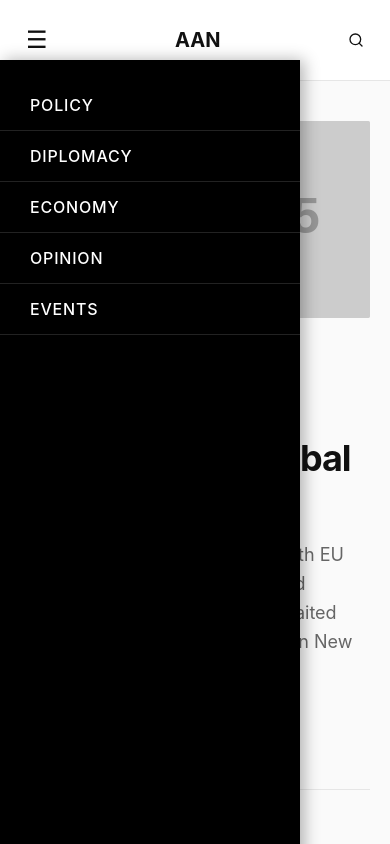
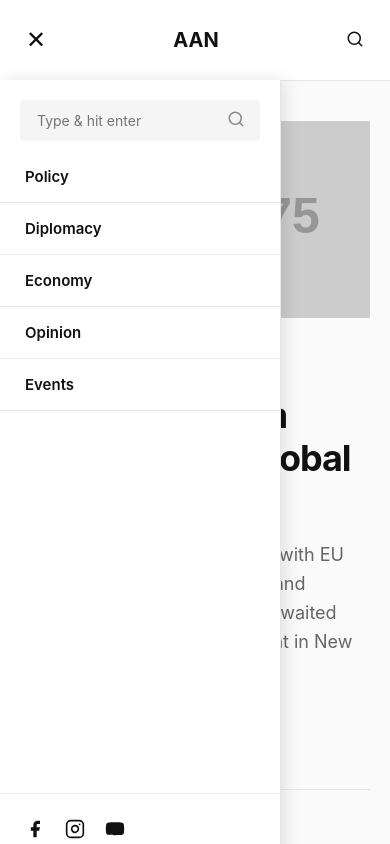
Before and after one commit to raheescwc2020/AfroAsian, a React (Vite) app: page / in a window 390 px wide. Both pictures are taken after a click on the button "Menu". Shown: the top 844 px of the page. Built offline with nearby package versions, Linux system fonts and the light colour scheme.

Commit message:
Re design the Dropdown in Mobile View

```diff
--- a/src/components/Header.jsx
+++ b/src/components/Header.jsx
@@ -1,52 +1,83 @@
 import React, { useState } from 'react';
 import { Link } from 'react-router-dom';
 
-// Simple Search Icon SVG
+// --- ICONS ---
 const SearchIcon = () => (
-  <svg width="16" height="16" viewBox="0 0 24 24" fill="none" stroke="currentColor" strokeWidth="2" strokeLinecap="round" strokeLinejoin="round"><circle cx="11" cy="11" r="8"></circle><line x1="21" y1="21" x2="16.65" y2="16.65"></line></svg>
+  <svg width="18" height="18" viewBox="0 0 24 24" fill="none" stroke="currentColor" strokeWidth="2" strokeLinecap="round" strokeLinejoin="round"><circle cx="11" cy="11" r="8"></circle><line x1="21" y1="21" x2="16.65" y2="16.65"></line></svg>
+);
+
+const FbIcon = () => (
+  <svg width="20" height="20" viewBox="0 0 24 24" fill="currentColor" stroke="none"><path d="M18 2h-3a5 5 0 0 0-5 5v3H7v4h3v8h4v-8h3l1-4h-4V7a1 1 0 0 1 1-1h3z"></path></svg>
+);
+
+const InstaIcon = () => (
+  <svg width="20" height="20" viewBox="0 0 24 24" fill="none" stroke="currentColor" strokeWidth="2" strokeLinecap="round" strokeLinejoin="round"><rect x="2" y="2" width="20" height="20" rx="5" ry="5"></rect><path d="M16 11.37A4 4 0 1 1 12.63 8 4 4 0 0 1 16 11.37z"></path><line x1="17.5" y1="6.5" x2="17.51" y2="6.5"></line></svg>
+);
+
+const YtIcon = () => (
+  <svg width="20" height="20" viewBox="0 0 24 24" fill="currentColor" stroke="none"><path d="M22.54 6.42a2.78 2.78 0 0 0-1.94-2C18.88 4 12 4 12 4s-6.88 0-8.6.46a2.78 2.78 0 0 0-1.94 2A29 29 0 0 0 1 11.75a29 29 0 0 0 .46 5.33A2.78 2.78 0 0 0 3.4 19c1.72.46 8.6.46 8.6.46s6.88 0 8.6-.46a2.78 2.78 0 0 0 1.94-2 29 29 0 0 0 .46-5.25 29 29 0 0 0-.46-5.33zM9.75 15.02l5.75-3.27-5.75-3.27v6.54z"></path></svg>
 );
 
 const Header = () => {
   const [isMobileMenuOpen, setIsMobileMenuOpen] = useState(false);
 
+  const closeMenu = () => {
+    setIsMobileMenuOpen(false);
+  };
+
   return (
     <header className="aan-masthead">
       <div className="aan-masthead-inner">
 
-        {/* 1. MOBILE MENU TOGGLE (Left on Mobile) */}
+        {/* 1. MOBILE MENU TOGGLE */}
         <button
           className="aan-menu-toggle"
           aria-label="Menu"
           onClick={() => setIsMobileMenuOpen(!isMobileMenuOpen)}
         >
-          ☰
+          {isMobileMenuOpen ? '✕' : '☰'}
         </button>
 
-        {/* 2. LOGO (Centered) */}
+        {/* 2. LOGO */}
         <div className="aan-logo">
-          <Link to="/">AAN</Link>
+          <Link to="/" onClick={closeMenu}>AAN</Link>
         </div>
 
-        {/* 3. NAVIGATION (Centered Below Logo on Desktop) */}
+        {/* 3. NAVIGATION (Desktop & Mobile Wrapper) */}
         <nav className={`aan-nav ${isMobileMenuOpen ? 'mobile-active' : ''}`}>
-          <Link to="/policy" className="nav-item nav-policy">Policy</Link>
-          <Link to="/diplomacy" className="nav-item nav-diplomacy">Diplomacy</Link>
-          <Link to="/economy" className="nav-item nav-economy">Economy</Link>
-          <Link to="/opinion" className="nav-item nav-opinion">Opinion</Link>
-          <Link to="/events" className="nav-item nav-events">Events</Link>
+
+          {/* === MOBILE SEARCH (Hidden on Desktop) === */}
+          <div className="mobile-only mobile-search-container">
+            <input type="text" placeholder="Type & hit enter" />
+            <button><SearchIcon /></button>
+          </div>
+
+          {/* === MENU LINKS === */}
+          <Link to="/policy" className="nav-item nav-policy" onClick={closeMenu}>Policy</Link>
+          <Link to="/diplomacy" className="nav-item nav-diplomacy" onClick={closeMenu}>Diplomacy</Link>
+          <Link to="/economy" className="nav-item nav-economy" onClick={closeMenu}>Economy</Link>
+          <Link to="/opinion" className="nav-item nav-opinion" onClick={closeMenu}>Opinion</Link>
+          <Link to="/events" className="nav-item nav-events" onClick={closeMenu}>Events</Link>
+
+          {/* === MOBILE SOCIAL ICONS (Hidden on Desktop) === */}
+          <div className="mobile-only mobile-socials">
+             <a href="https://facebook.com" target="_blank" rel="noreferrer"><FbIcon /></a>
+             <a href="https://instagram.com" target="_blank" rel="noreferrer"><InstaIcon /></a>
+             <a href="https://youtube.com" target="_blank" rel="noreferrer"><YtIcon /></a>
+          </div>
+
         </nav>
 
-        {/* 4. RIGHT PANEL: SUBSCRIBE + SEARCH (Desktop Only) */}
+        {/* 4. RIGHT PANEL (Desktop Only) */}
         <div className="aan-right-panel">
           <Link to="/subscribe" className="aan-subscribe-btn">Subscribe</Link>
-
           <div className="aan-mini-search">
             <input type="text" placeholder="Search" />
             <button><SearchIcon /></button>
           </div>
         </div>
 
-        {/* 5. MOBILE SEARCH ICON (Right on Mobile) */}
+        {/* 5. MOBILE SEARCH ICON TOGGLE */}
         <button className="aan-mobile-search-toggle" aria-label="Search">
            <SearchIcon />
         </button>
--- a/src/index.css
+++ b/src/index.css
@@ -10,9 +10,8 @@
 }
 
 /* =========================================
-   2. MASTHEAD LAYOUT
+   2. MASTHEAD (HEADER) LAYOUT
    ========================================= */
-
 .aan-masthead {
   width: 100%;
   height: auto;
@@ -34,217 +33,178 @@
   position: relative;
 }
 
-/* --- DESKTOP LAYOUT (Default) --- */
+/* =========================================
+   3. DESKTOP LAYOUT (Min-Width: 769px)
+   ========================================= */
 @media (min-width: 769px) {
+  /* Layout: Stacked (Logo Top, Nav Bottom) */
   .aan-masthead-inner {
     flex-direction: column;
     align-items: center;
     justify-content: center;
   }
 
-  .aan-logo {
-    margin-bottom: 10px;
-    text-align: center;
+  /* Logo */
+  .aan-logo { margin-bottom: 10px; text-align: center; }
+  .aan-logo a {
+    font-size: 32px; font-weight: 700; color: var(--black);
+    text-decoration: none; letter-spacing: -0.04em; display: block;
   }
 
-  .aan-logo a {
-    font-size: 32px;
-    font-weight: 700;
-    color: var(--black);
-    text-decoration: none;
-    letter-spacing: -0.04em;
-    display: block;
+  /* Navigation Bar */
+  .aan-nav {
+    display: flex; gap: 32px; justify-content: center; width: 100%;
   }
 
-  .aan-nav {
-    display: flex;
-    gap: 32px;
-    justify-content: center;
-    width: 100%;
+  .aan-nav .nav-item {
+    font-size: 15px; font-weight: 600; color: var(--black);
+    text-decoration: none; position: relative; text-transform: uppercase;
+    letter-spacing: 0.05em; padding-bottom: 4px;
   }
 
-  .aan-nav a {
-    font-size: 15px;
-    font-weight: 600;
-    color: var(--black);
-    text-decoration: none;
-    position: relative;
-    text-transform: uppercase;
-    letter-spacing: 0.05em;
-    padding-bottom: 4px;
+  /* Hover Animation (Underline) */
+  .aan-nav .nav-item:hover { text-decoration: none; }
+  .aan-nav .nav-item::after {
+    content: ''; position: absolute; bottom: -6px; left: 0;
+    width: 100%; height: 3px; transform: scaleX(0);
+    transform-origin: center; transition: transform 0.25s ease;
+    background-color: var(--accent);
+  }
+  .aan-nav .nav-item:hover::after { transform: scaleX(1); }
+
+  /* CRITICAL: Hide Mobile-Only Elements on Desktop */
+  .mobile-only { display: none !important; }
+
+  /* Right Panel (Subscribe + Search) */
+  .aan-right-panel {
+    position: absolute; right: 20px; top: 50%; transform: translateY(-50%);
+    display: flex; flex-direction: column; align-items: flex-end; gap: 8px;
+  }
+  .aan-subscribe-btn {
+    font-size: 13px; font-weight: 600; color: #ffffff; background: var(--black);
+    padding: 6px 12px; border-radius: 2px; text-decoration: none; text-transform: uppercase;
+  }
+  .aan-mini-search {
+    display: flex; align-items: center; border-bottom: 1px solid var(--gray);
+    padding-bottom: 2px; width: 120px;
+  }
+  .aan-mini-search input {
+    border: none; background: transparent; font-size: 12px; width: 100%; outline: none;
+  }
+  .aan-mini-search button {
+    background: none; border: none; cursor: pointer; padding: 0; color: var(--black);
   }
 
-  .aan-right-panel {
-    position: absolute;
-    right: 20px;
-    top: 50%;
-    transform: translateY(-50%);
-    display: flex;
-    flex-direction: column;
-    align-items: flex-end;
-    gap: 8px;
+  /* Hide Mobile Toggles */
+  .aan-menu-toggle, .aan-mobile-search-toggle { display: none; }
+}
+
+/* =========================================
+   4. MOBILE LAYOUT (Max-Width: 768px)
+   ========================================= */
+@media (max-width: 768px) {
+  .aan-masthead { height: 60px; padding: 0; }
+
+  .aan-masthead-inner {
+    flex-direction: row; justify-content: space-between; align-items: center; height: 100%;
   }
 
-  .aan-subscribe-btn {
-    font-size: 13px;
-    font-weight: 600;
-    color: #ffffff;
-    background: var(--black);
-    padding: 6px 12px;
-    border-radius: 2px;
-    text-decoration: none;
-    text-transform: uppercase;
-    display: inline-block;
+  .aan-logo a { font-size: 20px; font-weight: 700; color: var(--black); text-decoration: none; }
+
+  /* Hide Desktop Right Panel */
+  .aan-right-panel { display: none; }
+
+  /* Visible Toggles */
+  .aan-menu-toggle, .aan-mobile-search-toggle {
+    display: block; background: none; border: none; font-size: 24px;
+    cursor: pointer; color: var(--black); z-index: 1001;
   }
 
-  .aan-mini-search {
-    display: flex;
-    align-items: center;
-    border-bottom: 1px solid var(--gray);
-    padding-bottom: 2px;
-    width: 120px;
-  }
+  /* === MOBILE DRAWER CONTAINER === */
+  /* Hidden by default */
+  .aan-nav { display: none; }
 
-  .aan-mini-search input {
-    border: none;
-    background: transparent;
-    font-size: 12px;
-    width: 100%;
-    outline: none;
-    color: var(--black);
-    font-family: var(--font-primary);
-  }
-
-  .aan-mini-search button {
-    background: none;
-    border: none;
-    cursor: pointer;
-    padding: 0;
-    color: var(--black);
-    display: flex;
-    align-items: center;
-  }
-
-  .aan-menu-toggle, .aan-mobile-search-toggle {
-    display: none;
-  }
-}
-
-/* --- MOBILE LAYOUT (< 768px) --- */
-@media (max-width: 768px) {
-  .aan-masthead {
-    height: 60px;
-    padding: 0;
-  }
-
-  .aan-masthead-inner {
-    flex-direction: row;
-    justify-content: space-between;
-    align-items: center;
-    height: 100%;
-  }
-
-  .aan-logo a {
-    font-size: 20px;
-    font-weight: 700;
-    color: var(--black);
-    text-decoration: none;
-  }
-
-  /* Hide Desktop Elements */
-  .aan-nav, .aan-right-panel {
-    display: none;
-  }
-
-  /* Show Mobile Controls */
-  .aan-menu-toggle, .aan-mobile-search-toggle {
-    display: block;
-    background: none;
-    border: none;
-    font-size: 24px;
-    cursor: pointer;
-    color: var(--black);
-    z-index: 1001; /* Ensure toggle stays above the drawer */
-  }
-
-  /* === MOBILE DRAWER (UPDATED) === */
+  /* Active State (Open) */
   .aan-nav.mobile-active {
     display: flex;
     flex-direction: column;
     position: absolute;
-    top: 60px; /* Aligns right below the header bar */
+    top: 100%; /* Sits directly below header */
     left: 0;
 
-    /* 1. WIDTH 300px */
-    width: 300px;
-    /* Prevent overflow on very small screens */
-    max-width: 85vw;
+    /* Dimensions */
+    width: 280px; /* Standard drawer width */
+    height: calc(100vh - 60px); /* Full height minus header */
 
-    /* 2. BACKGROUND BLACK & FULL HEIGHT */
-    background: #000000;
-    height: calc(100vh - 60px);
-
-    padding: 20px 0;
-    box-shadow: 4px 0 15px rgba(0,0,0,0.3); /* Shadow to separate from content */
+    /* Styling */
+    background: #ffffff;
+    border-right: 1px solid #E6E6E6;
+    box-shadow: 4px 0 15px rgba(0,0,0,0.1);
     z-index: 999;
+    overflow-y: auto;
   }
 
-  .aan-nav.mobile-active a {
-    /* 3. ALIGNMENT: LEFT */
-    text-align: left;
-    padding: 15px 30px; /* Generous padding for alignment */
-
-    /* 4. FONT WHITE & NO LINK STYLES */
-    color: #ffffff !important;
-    text-decoration: none !important;
-    font-size: 16px;
-    font-weight: 500;
-    text-transform: uppercase;
-    letter-spacing: 0.05em;
-
-    /* Subtle separator for black bg (optional, remove border-bottom if you want pure black) */
-    border-bottom: 1px solid #222222;
+  /* --- 1. SEARCH BOX (Top) --- */
+  .mobile-search-container {
+    display: flex !important; /* Force show */
+    align-items: center;
+    background: #f5f5f5; /* Light grey box */
+    margin: 20px 20px 10px 20px;
+    padding: 10px 15px;
+    border-radius: 4px;
+  }
+  .mobile-search-container input {
+    border: none; background: transparent; width: 100%; outline: none;
+    font-size: 14px; color: #333; font-family: var(--font-primary);
+  }
+  .mobile-search-container button {
+    background: none; border: none; padding: 0; color: #888; cursor: pointer;
   }
 
-  /* Optional hover effect for mobile */
-  .aan-nav.mobile-active a:hover {
-    background-color: #1a1a1a;
+  /* --- 2. MENU LINKS (Middle) --- */
+  .aan-nav.mobile-active .nav-item {
+    display: block;
+    text-align: left;
+    padding: 16px 25px;
+    color: #111111 !important;
+    text-decoration: none !important;
+    font-size: 15px;
+    font-weight: 600;
+    text-transform: capitalize; /* "Policy", "Economy" etc */
+    border-bottom: 1px solid #eaeaea; /* THE SEPARATOR LINE */
   }
+
+  /* Hover state for links */
+  .aan-nav.mobile-active .nav-item:hover {
+    background-color: #fafafa;
+    color: var(--accent) !important;
+  }
+
+  /* --- 3. SOCIAL ICONS (Bottom) --- */
+  .mobile-socials {
+    display: flex !important; /* Force show */
+    gap: 20px;
+    padding: 25px;
+    margin-top: auto; /* Pushes icons to the very bottom */
+    border-top: 1px solid #eaeaea; /* Optional: Separator above icons */
+  }
+
+  .mobile-socials a {
+    color: #111;
+    display: flex; align-items: center; justify-content: center;
+    transition: color 0.2s;
+  }
+
+  .mobile-socials a:hover { color: var(--accent); }
 }
 
+/* =========================================
+   5. BODY / GLOBAL STYLES
+   ========================================= */
+body { margin: 0; font-family: var(--font-primary); background-color: #FAFAFA; color: var(--black); }
+.aan-main { max-width: 1280px; margin: 0 auto; padding: 40px 20px; }
 
-/* =========================================
-   3. EXTRA CSS (VIDEO HOVER EFFECT - Desktop Only)
-   ========================================= */
-@media (min-width: 769px) {
-  .aan-nav a:hover {
-    text-decoration: none;
-  }
-
-  .aan-nav a::after {
-    content: '';
-    position: absolute;
-    bottom: -6px;
-    left: 0;
-    width: 100%;
-    height: 3px;
-    transform: scaleX(0);
-    transform-origin: center;
-    transition: transform 0.25s cubic-bezier(0.25, 0.46, 0.45, 0.94);
-    background-color: var(--accent);
-  }
-
-  .aan-nav a:hover::after {
-    transform: scaleX(1);
-  }
-
-  .aan-nav .nav-policy::after { background-color: #0B5ED7; }
-  .aan-nav .nav-diplomacy::after { background-color: #D93025; }
-  .aan-nav .nav-economy::after { background-color: #F9AB00; }
-  .aan-nav .nav-opinion::after { background-color: #188038; }
-  .aan-nav .nav-events::after { background-color: #A142F4; }
-}
-
+/* [You can add your Hero/Card styles below this line] */
 
 /* =========================================
    4. BODY / GLOBAL STYLES (PRESERVED)
```
